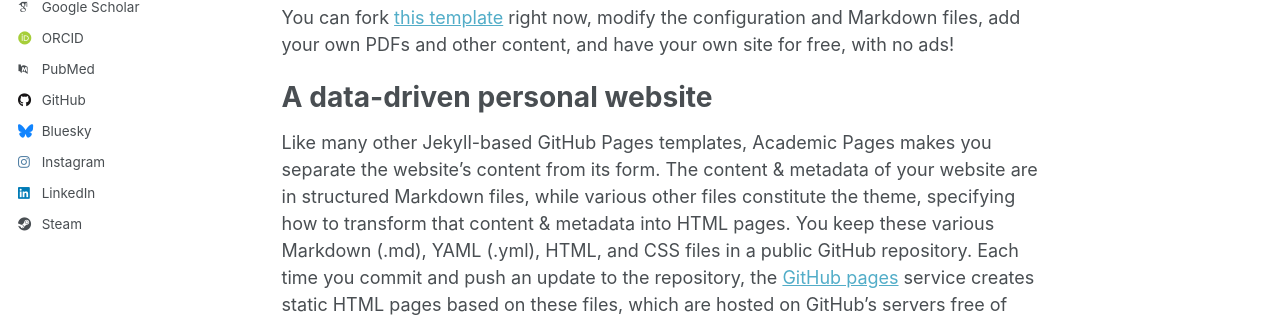
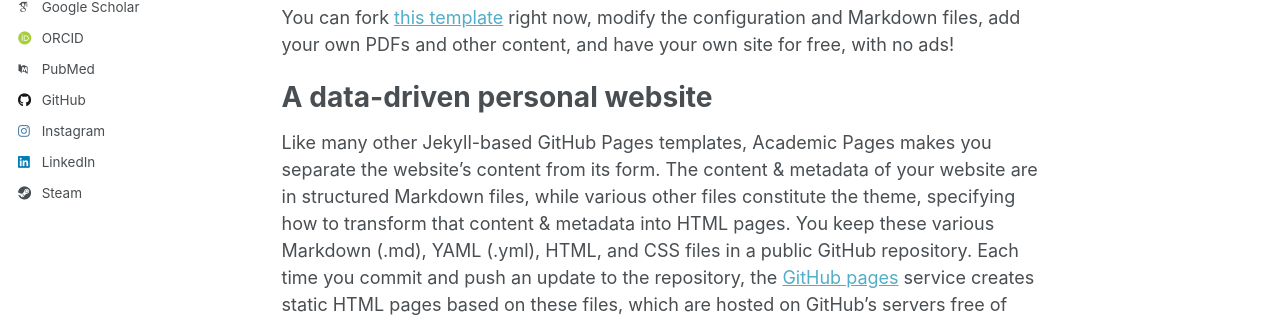
Before and after one commit to frontop137/frontop137.github.io, a Jekyll site: the page built from _pages/about.md, in a window 1280 px wide. Shown: the part 405-725 px from the top of the page. Built offline with Jekyll 4.4.1, drawn with Linux system fonts in a browser that asks for light colours; some web fonts are replaced; a script that is not in the unit is left out.

Commit message:
Update _config.yml

```diff
--- a/_config.yml
+++ b/_config.yml
@@ -22,7 +22,7 @@
 #               Additional customization can be done by editing /_includes/author-profile.html
 author:
   # Biographic information
-  avatar           : "avatar.png"
+  avatar           : "images/avatar.png"
   name             : "Fangtong Zhou"
   pronouns         : # example: "she/her"
   bio              : "Ph.D. Student at Wireless@VT"
@@ -53,7 +53,7 @@
 
   # Social media
   artstation       : # Username
-  bluesky          : "bsky.app" # Replace this with you Bluesky username
+  bluesky          : # Replace this with your Bluesky username
   facebook         : # Username
   flickr           : # Username
   foursquare       : # Username
@@ -88,7 +88,7 @@
     title: 'Conference Papers'
 
 # Site Settings
-teaser                   :  # filename of teaser fallback teaser image placed in /images/, .e.g. "500x300.png"
+teaser                   : # filename of teaser fallback teaser image placed in /images/, .e.g. "500x300.png"
 breadcrumbs              : false # true, false (default)
 words_per_minute         : 160
 future                   : true
```
